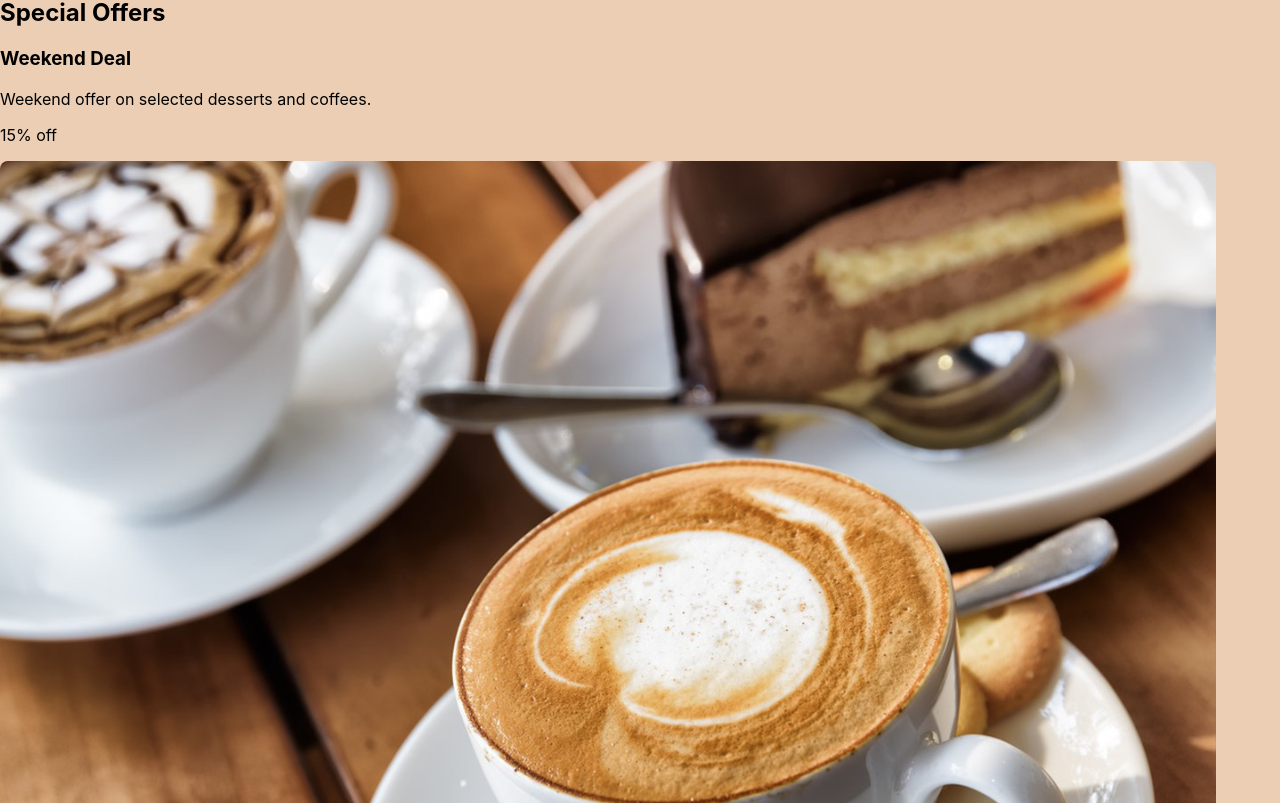
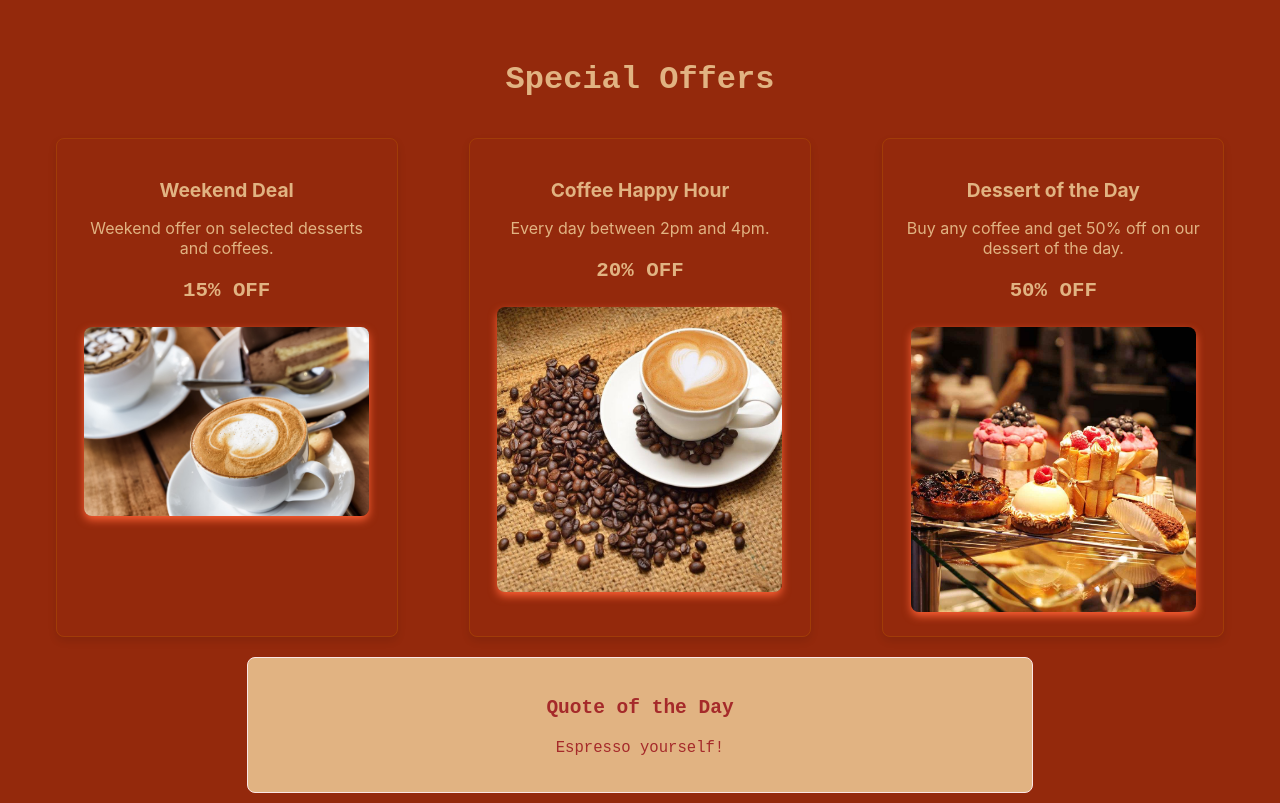
Before and after one commit to meryemsanem/coffiesta, a React (Create React App) app: page / in a window 1280 px wide. Shown: the part 937-1740 px from the top of the page. Built offline with nearby package versions, Linux system fonts and the light colour scheme; no server answers; a web font is replaced by a local one.

Commit message:
Update styling

```diff
--- a/src/components/styles.css
+++ b/src/components/styles.css
@@ -144,7 +144,8 @@ img {
   box-shadow: 0 4px 8px #efefef;
 }
 
-.coffee-img img:hover {
+.coffee-img img:hover,
+.offers img:hover {
   transform: scale(1.05);
 }
 
@@ -213,6 +214,7 @@ img {
   color: #e1b382;
   padding-top: 30px;
   font-size: 28px;
+  font-family: 'Courier New', Courier, monospace;
 }
 
 .desserts h2 {
@@ -220,6 +222,7 @@ img {
   color: #94290c;
   padding-top: 30px;
   font-size: 28px;
+  font-family: 'Courier New', Courier, monospace;
 }
 
 .coffees ul,
@@ -262,12 +265,95 @@ img {
 }
 
 .dessert-title {
-  color: #ebceb4;
+  color: #e1b382;
   text-align: center;
   padding: 10px;
   font-size: 22px;
 }
 
+.offers {
+  padding: 40px 20px;
+  text-align: center;
+  background-color: #94290c;
+}
+
+.offers h2 {
+  font-size: 2em;
+  margin-bottom: 20px;
+  color: #e1b382;
+  font-family: 'Courier New', Courier, monospace;
+}
+
+.offers-container {
+  display: flex;
+  justify-content: space-around;
+  flex-wrap: wrap;
+}
+
+.offer-card {
+  max-width: 300px;
+  margin: 20px;
+  padding: 20px;
+  border: 1px solid #ba60005b;
+  border-radius: 8px;
+  transition: transform 0.2s ease;
+  box-shadow: 0 4px 8px rgba(0, 0, 0, 0.1);
+}
+
+.offer-card:hover {
+  transform: scale(1.05);
+}
+
+.offer-card h3 {
+  font-size: 1.2em;
+  margin-bottom: 10px;
+  color: #e1b382;
+}
+
+.offer-card p {
+  margin-bottom: 15px;
+  color: #e1b382;
+}
+
+.discount {
+  font-weight: bold;
+  font-size: 1.3em;
+  text-transform: uppercase;
+  font-family: 'Courier New', Courier, monospace;
+}
+
+.offer-card img {
+  max-width: 100%;
+  height: auto;
+  border-radius: 8px;
+  margin-top: 10px;
+  transition: transform 0.4s ease-in-out;
+  box-shadow: 0 4px 8px #fb5f34;
+}
+
+.quote-section {
+  margin-top: 20px;
+  padding: 20px;
+  border: 1px solid #fbe6e6;
+  border-radius: 8px;
+  background-color: #e1b382;
+  text-align: center;
+  margin: auto;
+  width: 60%;
+}
+
+.quote-section h3 {
+  color: #a52a2a;
+  font-size: 1.5em;
+  font-family: monospace;
+}
+
+.quote-section p {
+  color: #a52a2a;
+  font-size: 1.2em;
+  margin-top: 10px;
+  font-family: monospace;
+}
 @media screen and (max-width: 768px) {
   .navigation_list {
     display: none;
```
